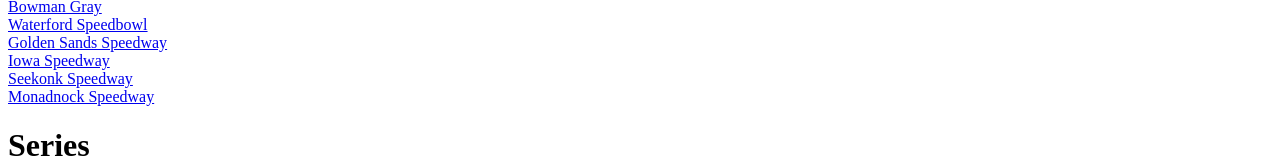
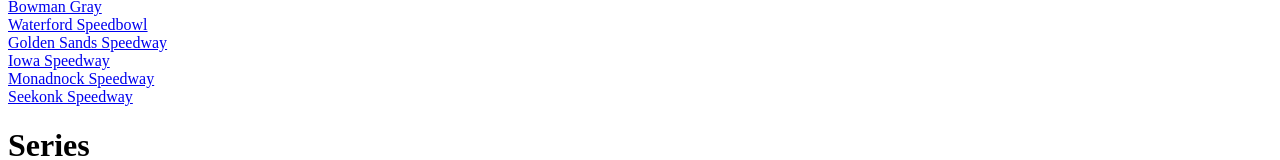
Before and after one commit to nulvoid/nulvoid.github.io, a plain HTML site: page downloads.html in a window 1280 px wide. Shown: the part 152-312 px from the top of the page. Drawn offline with Linux system fonts and the light colour scheme.

Commit message:
Update downloads.html
i switched seekonk and monadnock somehow

```diff
--- a/downloads.html
+++ b/downloads.html
@@ -22,8 +22,8 @@
 <A HREF = "/downloads/waterford.zip">Waterford Speedbowl</A><BR>
 <A HREF = "/downloads/goldensands.zip">Golden Sands Speedway</A><BR>
 <A HREF = "/downloads/iowa.zip">Iowa Speedway</A><BR>
-<A HREF = "http://www.mediafire.com/file/dc4vcp172q45lnz/monadnock.zip">Seekonk Speedway</A><BR>
-<A HREF = "http://www.mediafire.com/file/fyz51tk23a1fc13/seekonkspeedway.zip">Monadnock Speedway</A>
+<A HREF = "http://www.mediafire.com/file/dc4vcp172q45lnz/monadnock.zip">Monadnock Speedway</A><BR>
+<A HREF = "http://www.mediafire.com/file/fyz51tk23a1fc13/seekonkspeedway.zip">Seekonk Speedway</A>
 
 <BR>
 
```
